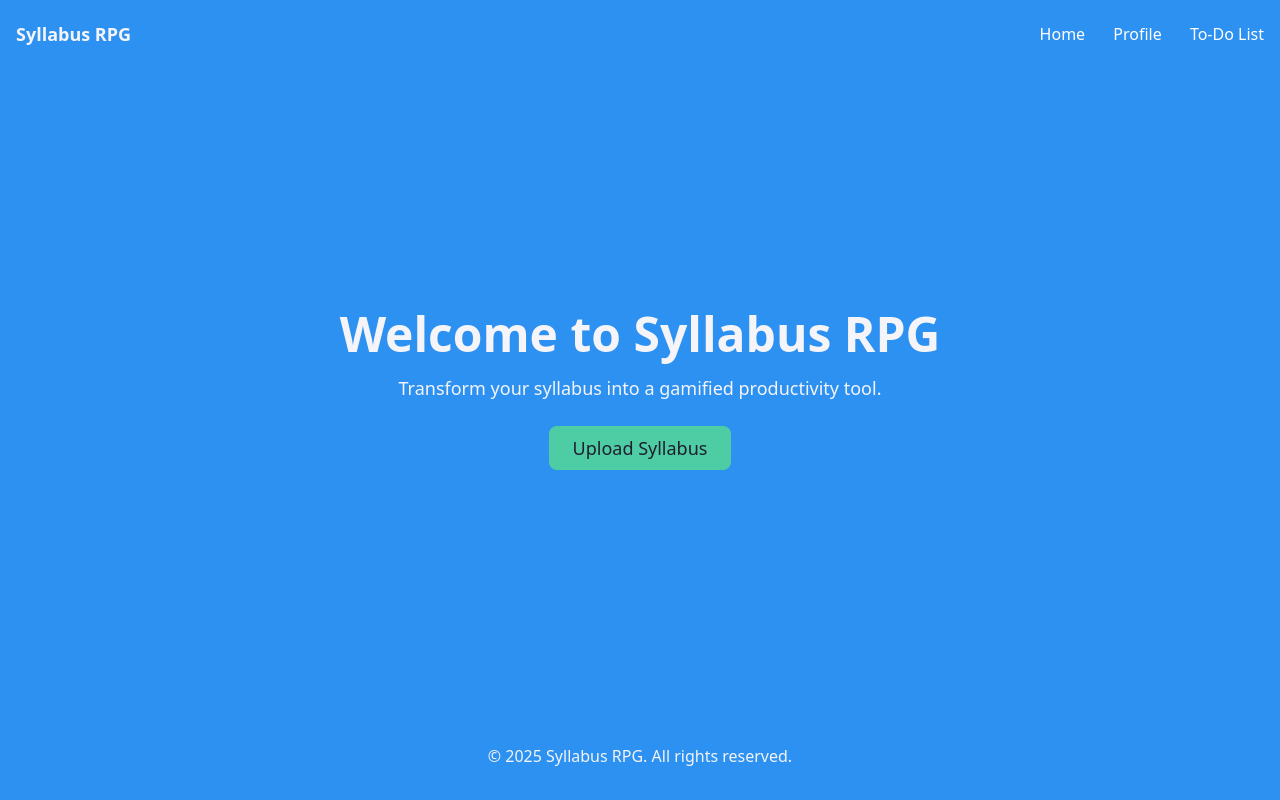
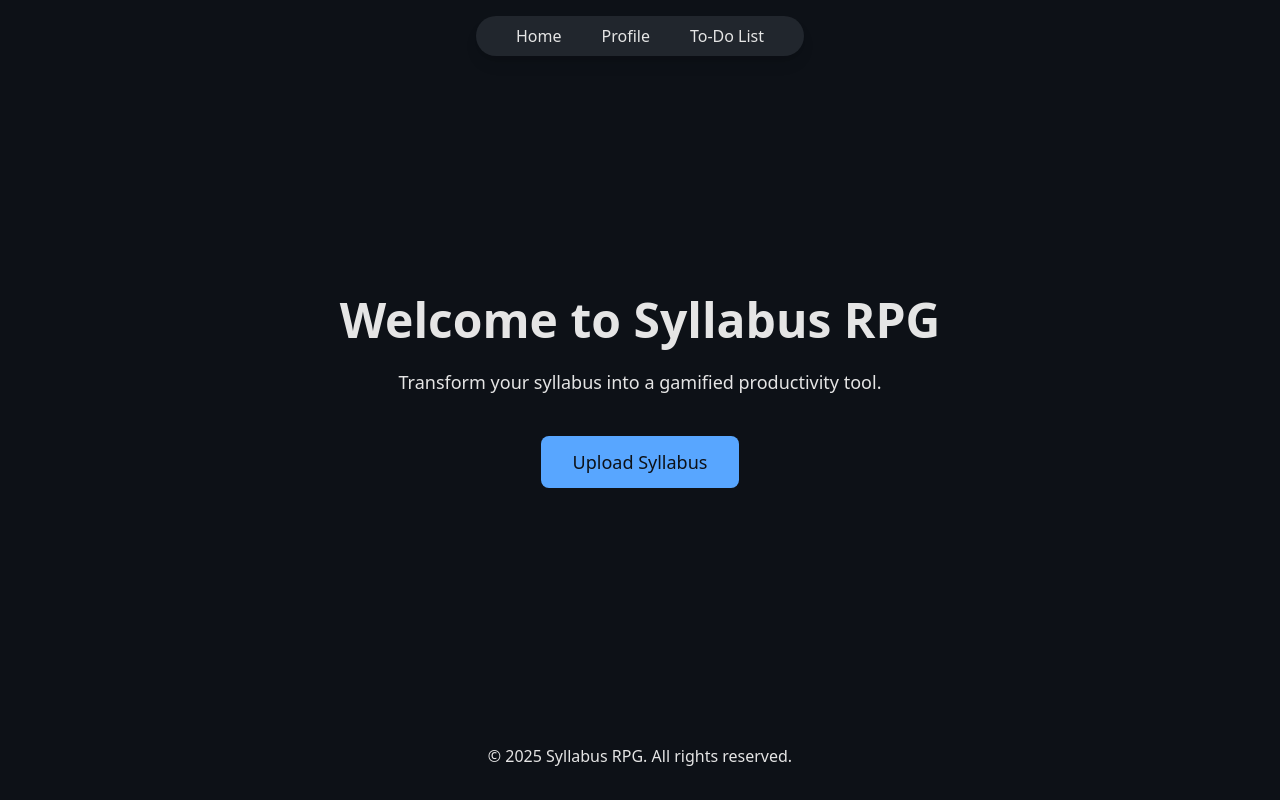
Before and after one commit to supercat7/syllabus-rpg-winhacks2025, a Flask app: page / in a window 1280 px wide. Run offline with Flask 3, Linux system fonts and the light colour scheme; some libraries are stand-ins or nearby versions.

Commit message:
Changed the frontend theme

```diff
--- a/templates/index.html
+++ b/templates/index.html
@@ -7,73 +7,48 @@
   <script src="https://cdn.tailwindcss.com"></script>
   <script src="/static/script.js" defer></script>
 </head>
-<body class="bg-[#1E1E2F] text-[#F4F4F9] min-h-screen flex flex-col">
+<body class="bg-[#0D1117] text-[#E5E5E5] min-h-screen flex flex-col">
 
-  <!-- Navigation with Shadow -->
-  <nav class="bg-[#2D91F2] py-5 shadow-lg shadow-[#00000033]">
-    <div class="max-w-7xl mx-auto px-4 flex justify-between items-center">
-      <div class="text-[#F4F4F9] font-bold text-lg">Syllabus RPG</div>
-      <div class="space-x-6">
-        <a href="{{ url_for('index') }}" class="text-white hover:text-gray-200">Home</a>
-        <a href="{{ url_for('profile') }}" class="text-white hover:text-gray-200">Profile</a>
-        <a href="{{ url_for('todo') }}" class="text-white hover:text-gray-200">To-Do List</a>
-      </div>
+  <!-- Navigation -->
+  <nav class="py-4 flex justify-center">
+    <div class="bg-[#21262D] px-10 py-2 rounded-full shadow-lg">
+      <ul class="flex items-center space-x-10">
+        <li><a href="{{ url_for('index') }}" class="text-[#E5E5E5] hover:text-[#58A6FF] transform transition-transform duration-200 hover:-translate-y-1">Home</a></li>
+        <li><a href="{{ url_for('profile') }}" class="text-[#E5E5E5] hover:text-[#58A6FF] transform transition-transform duration-200 hover:-translate-y-1">Profile</a></li>
+        <li><a href="{{ url_for('todo') }}" class="text-[#E5E5E5] hover:text-[#58A6FF] transform transition-transform duration-200 hover:-translate-y-1">To-Do List</a></li>
+      </ul>
     </div>
   </nav>
 
   <!-- Hero Section -->
-  <section class="bg-[#2D91F2] text-[#F4F4F9] text-center py-32 flex-grow flex items-center justify-center">
-    <div class="max-w-7xl mx-auto px-4">
-      <h1 class="text-4xl md:text-5xl font-semibold">Welcome to Syllabus RPG</h1>
-      <p class="mt-4 text-lg">Transform your syllabus into a gamified productivity tool.</p>
-      <a href="#" onclick="openModal()" class="mt-6 inline-block bg-[#4ECCA3] text-[#1E1E2F] py-2 px-6 rounded-lg text-lg hover:bg-[#FF6B6B] transition">Upload Syllabus</a>
+  <section class="text-center py-32 flex-grow flex items-center justify-center">
+    <div class="max-w-3xl mx-auto px-4">
+      <h1 class="text-5xl font-bold mb-6">Welcome to Syllabus RPG</h1>
+      <p class="text-lg mb-10">Transform your syllabus into a gamified productivity tool.</p>
+      <a href="#" onclick="openModal()" class="inline-block bg-[#58A6FF] text-[#0D1117] py-3 px-8 rounded-lg text-lg hover:bg-[#1F6FEB] transform transition-transform duration-200 hover:-translate-y-1">Upload Syllabus</a>
     </div>
   </section>
 
   <!-- Modal for File Upload -->
   <div id="modal" class="fixed inset-0 bg-gray-900 bg-opacity-50 flex items-center justify-center hidden">
-    <div class="bg-[#1E1E2F] rounded-lg shadow-lg w-96 p-8 transform transition-transform scale-90" id="modal-content">
+    <div class="bg-[#21262D] rounded-lg shadow-lg w-96 p-8 transform transition-transform scale-90" id="modal-content">
       <h2 class="text-2xl font-bold mb-4 text-center">Upload Syllabus</h2>
 
       <form id="uploadSyllabusForm" enctype="multipart/form-data">
         <div class="mb-4">
-          <label for="syllabusFile" class="block text-[#F4F4F9] font-medium">Select Syllabus File (.pdf or .docx)</label>
-          <input type="file" name="syllabusFile" id="syllabusFile" class="w-full border-gray-300 rounded-lg shadow-sm focus:ring-[#4ECCA3] focus:border-[#4ECCA3]" accept=".pdf,.docx">
+          <label for="syllabusFile" class="block text-[#E5E5E5] font-medium">Select Syllabus File (.pdf or .docx)</label>
+          <input type="file" name="syllabusFile" id="syllabusFile" class="w-full border-gray-600 rounded-lg shadow-sm focus:ring-[#58A6FF] focus:border-[#58A6FF]" accept=".pdf,.docx">
         </div>
 
         <div class="flex justify-end space-x-4">
-          <button type="button" onclick="closeModal()" class="bg-gray-500 text-white px-4 py-2 rounded-lg hover:bg-gray-600 transition">Cancel</button>
-          <button type="submit" class="bg-[#4ECCA3] text-[#1E1E2F] px-4 py-2 rounded-lg hover:bg-[#FF6B6B] transition">Upload</button>
+          <button type="button" onclick="closeModal()" class="bg-gray-600 text-white px-4 py-2 rounded-lg hover:bg-gray-700 transform transition-transform duration-200 hover:-translate-y-1">Cancel</button>
+          <button type="submit" class="bg-[#58A6FF] text-[#0D1117] px-4 py-2 rounded-lg hover:bg-[#1F6FEB] transform transition-transform duration-200 hover:-translate-y-1">Upload</button>
         </div>
       </form>
     </div>
   </div>
 
-  <!-- Modal for Parsed Results -->
-  <div id="resultsModal" class="fixed inset-0 bg-gray-900 bg-opacity-50 flex items-center justify-center hidden">
-    <div class="bg-[#1E1E2F] rounded-lg shadow-lg w-3/4 p-8 transform transition-transform scale-90" id="resultsModalContent">
-      <h2 class="text-2xl font-bold mb-4 text-center">Extracted Information</h2>
-
-      <table class="min-w-full bg-[#1E1E2F] border border-[#F4F4F9] text-[#F4F4F9]">
-        <thead>
-          <tr>
-            <th class="px-4 py-2 border-b">Assignment/Exam</th>
-            <th class="px-4 py-2 border-b">Due Date</th>
-            <th class="px-4 py-2 border-b">Weight (%)</th>
-          </tr>
-        </thead>
-        <tbody id="resultsTableBody">
-          <!-- Parsed results will be dynamically added here -->
-        </tbody>
-      </table>
-
-      <div class="flex justify-end mt-6">
-        <button onclick="closeResultsModal()" class="bg-[#4ECCA3] text-[#1E1E2F] px-4 py-2 rounded-lg hover:bg-[#FF6B6B] transition">Close</button>
-      </div>
-    </div>
-  </div>
-
-  <footer class="bg-[#2D91F2] text-[#F4F4F9] py-8">
+  <footer class="bg-[#0D1117] text-[#E5E5E5] py-8">
     <div class="max-w-7xl mx-auto px-4 text-center">
       <p>&copy; 2025 Syllabus RPG. All rights reserved.</p>
     </div>
```
Also changed, not shown: static/style.css (deleted).
